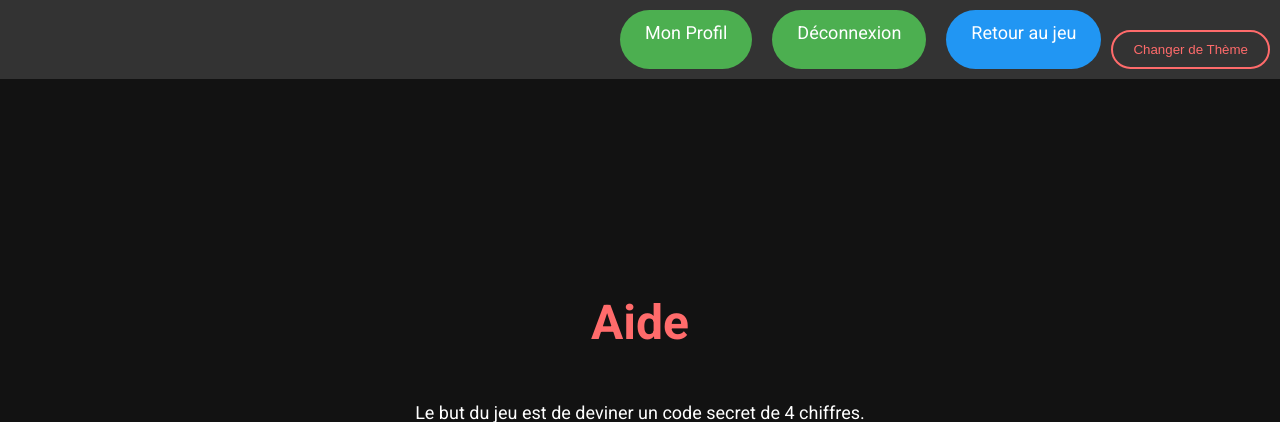
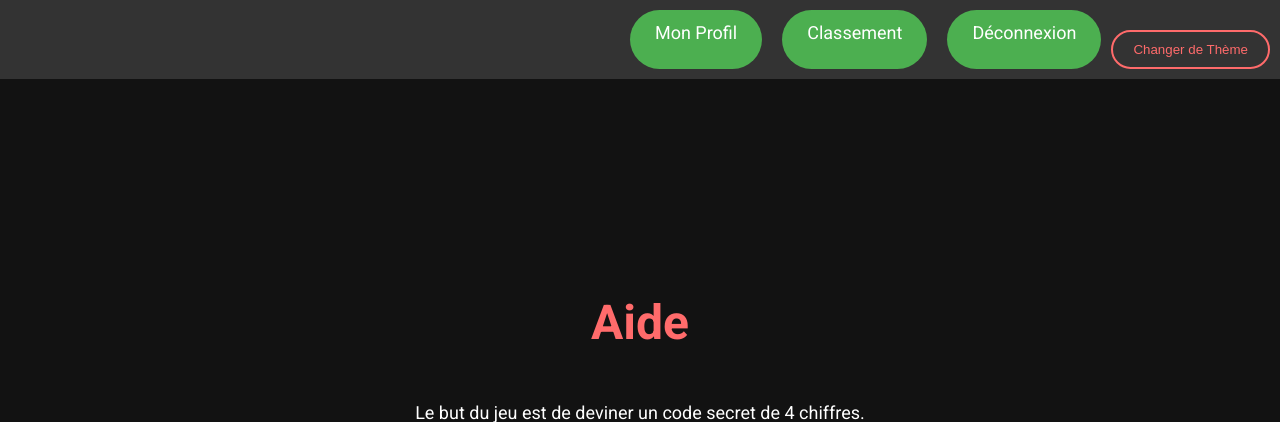
Before and after one commit to Unknow-human/jeu_interactif, a Node server app: page /help.html in a window 1280 px wide. Shown: the top 422 px of the page. Run offline with Node 20, Linux system fonts and the light colour scheme.

Commit message:
Update help.html

```diff
--- a/public/pages/help.html
+++ b/public/pages/help.html
@@ -3,16 +3,16 @@
 <html lang="fr">
 <head>
   <meta charset="UTF-8">
-  <title>Aide - Devinez le Code</title>
+  <title>Aide - Numéno 4</title>
   <meta name="viewport" content="width=device-width, initial-scale=1.0">
   <link rel="stylesheet" href="../css/style.css">
 </head>
 <body>
-  <!-- Menu en Haut -->
-  <div class="top-menu">
+  <!-- Menu en Haut (Affiché si l'utilisateur est connecté) -->
+  <div id="topMenu" class="top-menu" style="display: none;">
     <a href="profile.html" class="btn btn-secondary">Mon Profil</a>
+    <a href="leaderboard.html" class="btn btn-secondary">Classement</a>
     <a href="/logout" class="btn btn-secondary">Déconnexion</a>
-    <a href="game.html" class="btn btn-return">Retour au jeu</a>
     <button id="toggleTheme" class="theme-btn">Changer de Thème</button>
   </div>
 
@@ -26,11 +26,23 @@
     </ul>
     <p>Le premier joueur à trouver le code exact remporte la partie !</p>
     <div class="buttons">
-      <a href="game.html" class="btn btn-return">Retour à l'accueil</a>
+      <a href="index.html" class="btn btn-return">Retour à l'accueil</a>
       <button id="toggleTheme" class="theme-btn">Changer de Thème</button>
     </div>
   </div>
 
   <script src="../js/main.js"></script>
+  <script>
+    // Script pour afficher le menu si l'utilisateur est connecté
+    fetch('/getUserInfo')
+      .then(response => {
+        if (response.ok) {
+          document.getElementById('topMenu').style.display = 'flex';
+        }
+      })
+      .catch(error => {
+        console.log('Utilisateur non connecté');
+      });
+  </script>
 </body>
 </html>
```
